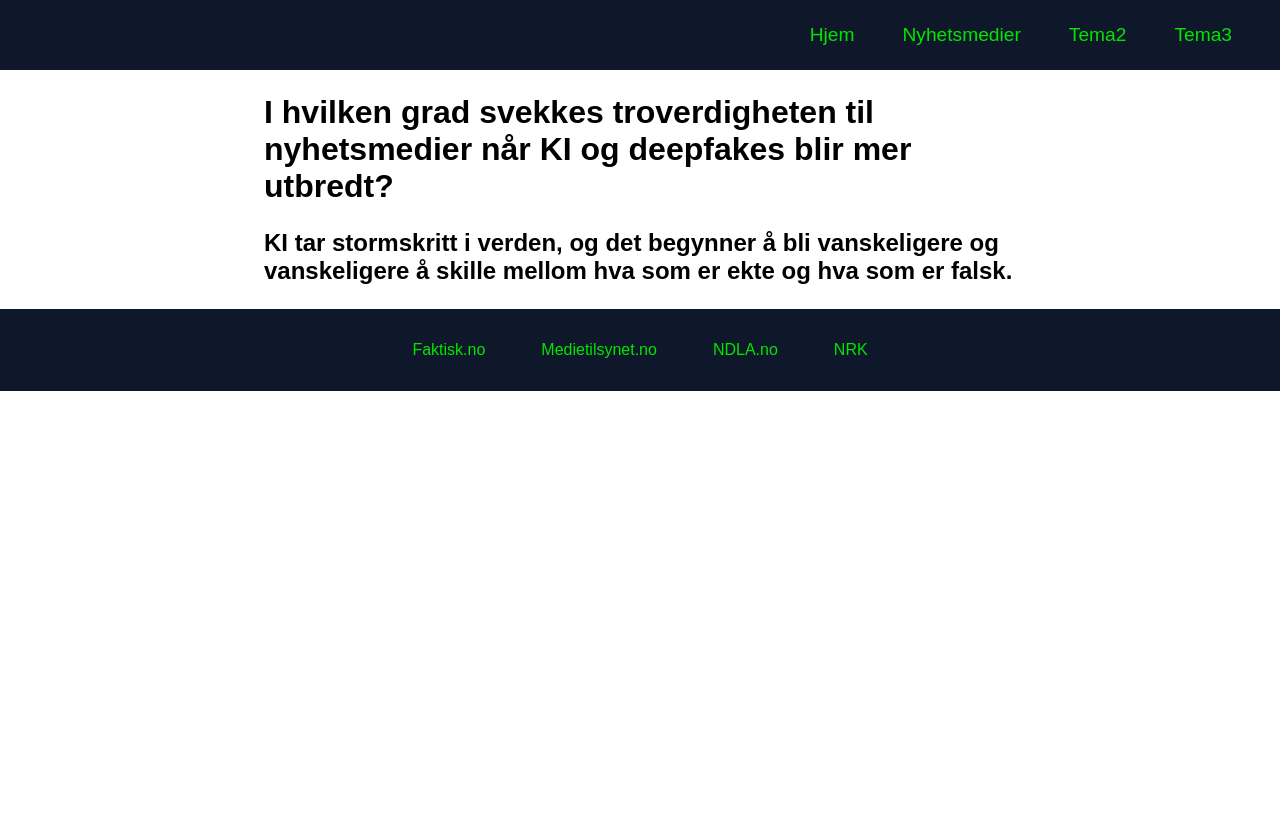
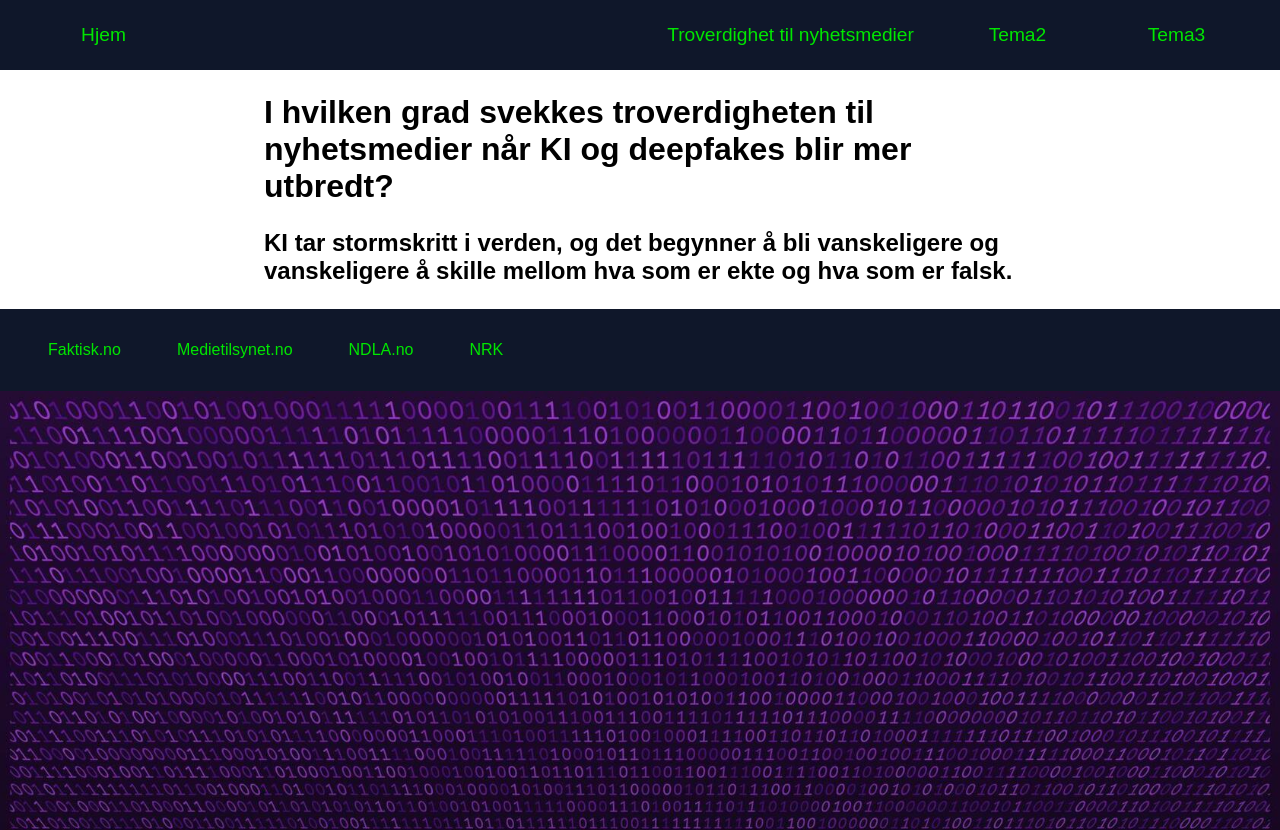
Before and after one commit to Qiienti/IT1_Prosjekt, a plain HTML site: page Nyhetsmedier.html in a window 1280 px wide. Shown: the top 830 px of the page. Before the commit the page ends 800 px from the top, so only its background shows below. Drawn offline with Linux system fonts and the light colour scheme.

Commit message:
bunn med kilder

```diff
--- a/CSS/style_tema1.css
+++ b/CSS/style_tema1.css
@@ -16,14 +16,22 @@ nav {
 }
 
 nav a {
+  display: flex;
+  justify-content: center;
+  align-items: center;
   color:#00E600;
   text-decoration: none;
   font-size: 1.2rem;
   padding: 0.5rem 1rem;
   border-radius: 0.5rem;
   transition: 0.5s;
+  flex: 1;
+  white-space: nowrap;
 }
 
+nav div{
+    flex: 4;
+}
 nav a:hover {
   background-color: #00E600;
   color: #0f172a;
@@ -57,16 +65,16 @@ nav {
     font-weight: 500;
 }
 
-.bunn-meny {
-  position: static; /* Overstyrer sticky så den ikke henger fast i skjermen */
+.bunn {
+  position: static;
   display: flex;
-  justify-content: center; /* Midtstiller lenkene nederst */
+  justify-content: flex-start;
   gap: 1.5rem;
   padding: 1.5rem 2rem;
   background-color: #0f172a;
 }
 
-.bunn-meny a {
+.bunn a {
   color: #00E600;
   text-decoration: none;
   font-size: 1rem;
@@ -75,7 +83,14 @@ nav {
   transition: 0.5s;
 }
 
-.bunn-meny a:hover {
+.bunn a:hover {
   background-color: #00E600;
   color: black;
 }
+
+.lillabilde {
+  display: block;
+  width: 100%;
+  height: auto;
+
+}
--- a/Nyhetsmedier.html
+++ b/Nyhetsmedier.html
@@ -8,8 +8,9 @@
 </head>
 <body>
     <nav>
-        <a href="#">Hjem</a>
-        <a href="#">Nyhetsmedier</a>
+         <a href="#">Hjem</a>
+        <div></div>
+        <a href="#">Troverdighet til nyhetsmedier</a>
         <a href="#">Tema2</a>
         <a href="#">Tema3</a>
     </nav>
@@ -19,12 +20,14 @@
         og hva som er falsk.
     </h2>
 
-    <div class="bunn-meny">
+    <div class="bunn">
         <a href="https://www.faktisk.no/artikkel/falske-bilder-og-videoer-spres-i-valgkampen/122125 ">Faktisk.no</a>
         <a href="https://www.medietilsynet.no/digitale-medier/feil-desinformasjon/">Medietilsynet.no</a>
         <a href="https://ndla.no/r/kommunikasjon-og-kultur-1/medier-og-manipulasjon/fd3ec9e958">NDLA.no</a>
         <a href="https://radio.nrk.no/podkast/oppdatert/l_ded374aa-8ff5-4d98-9374-aa8ff5ad9827">NRK</a>
     </div>
 
+    <img src="bilder/Lilla_kode_bilde.jpg" alt="Beskrivelse av bildet" class="lillabilde">
 </body>
 </html>
+#hei
```
Also changed, not shown: bilder/Lilla_kode_bilde.jpg (added).
